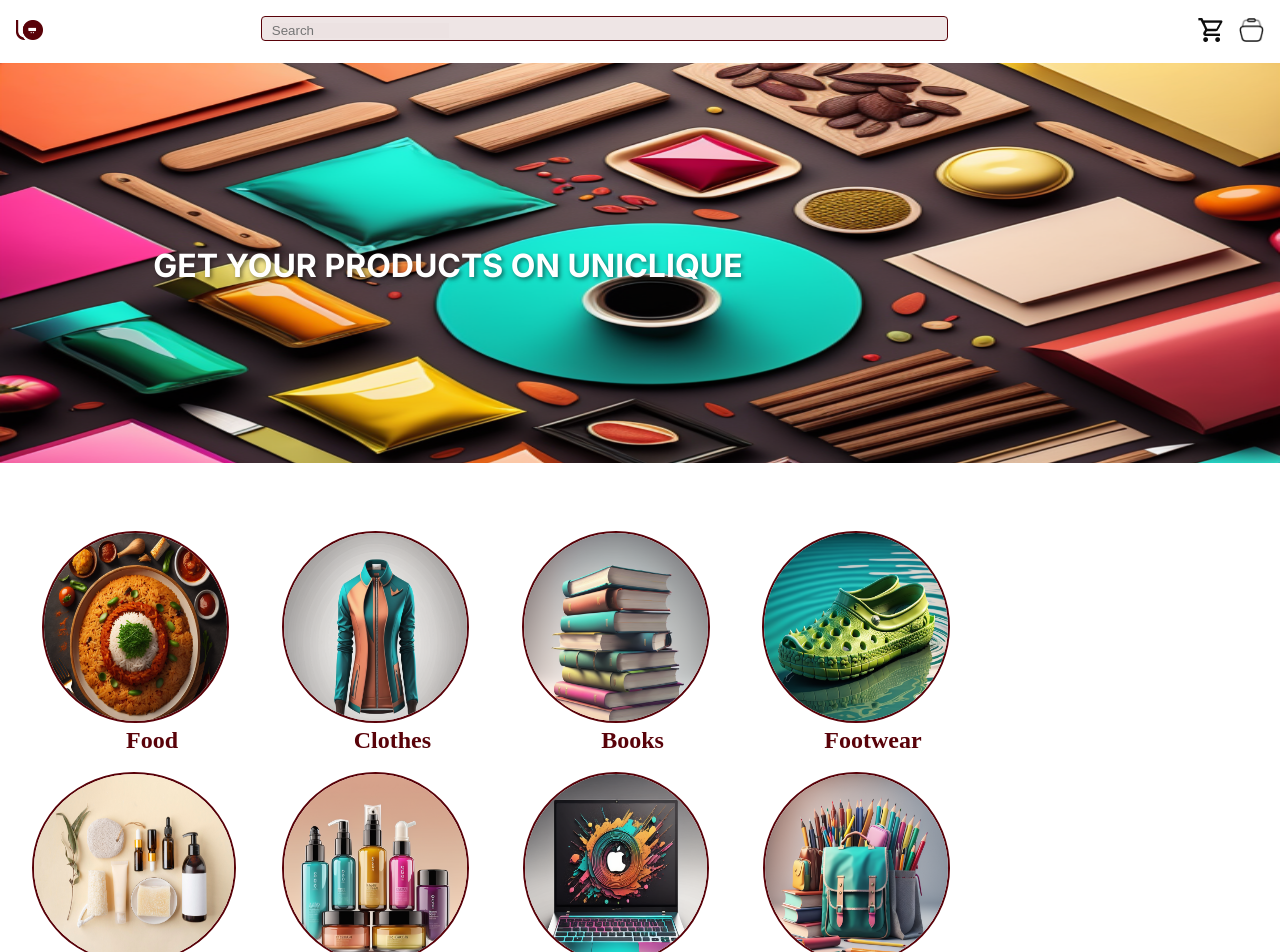
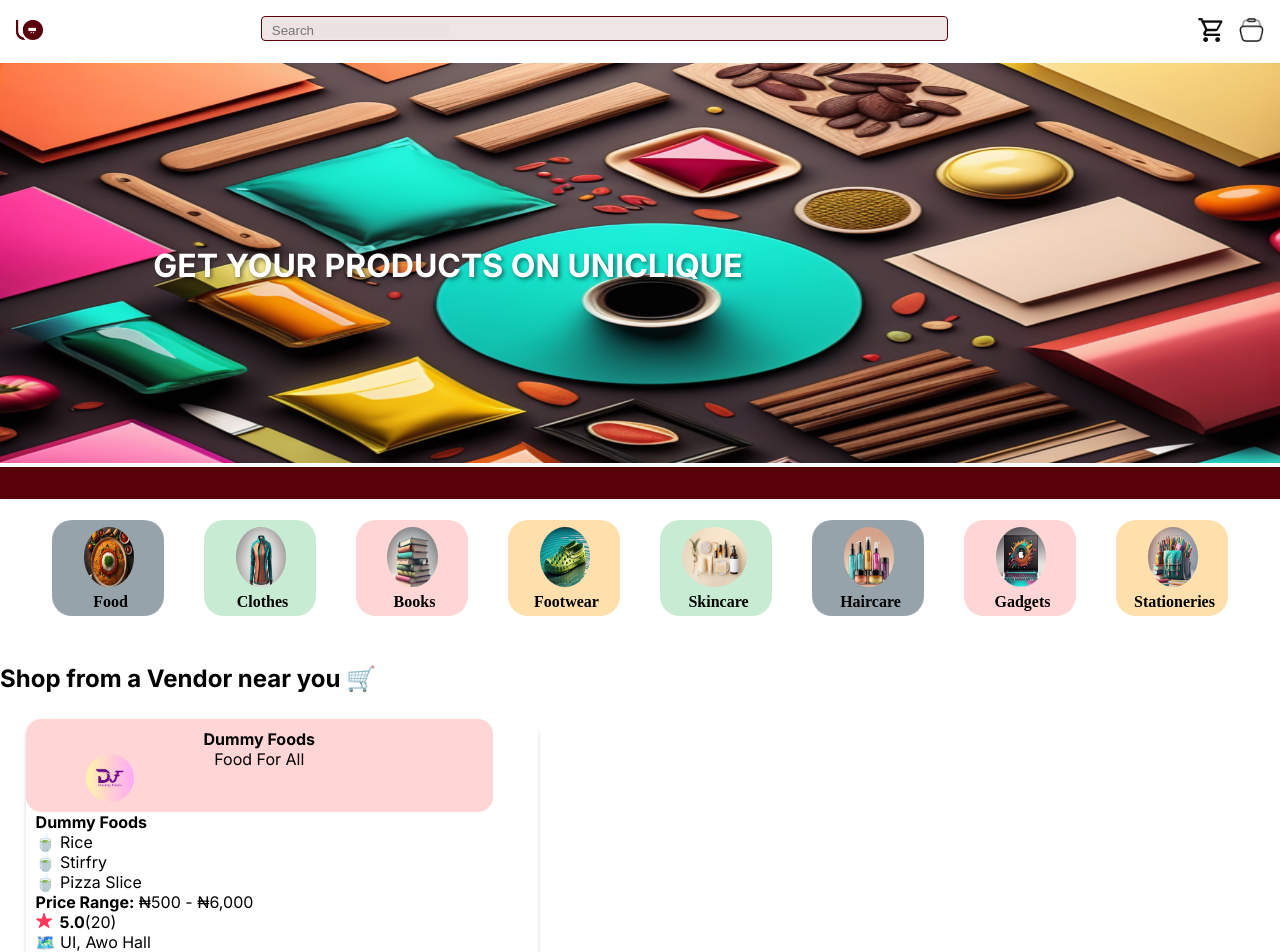
Before and after one commit to Oyinade003/Product-Page, a React (Vite) app in the folder product_page/: page / in a window 1280 px wide. Shown: the top 952 px of the page. Built offline with nearby package versions, Linux system fonts and the light colour scheme.

Commit message:
Maincontent redesign

```diff
--- a/product_page/src/components/MainContent.jsx
+++ b/product_page/src/components/MainContent.jsx
@@ -10,46 +10,72 @@ import skincareIcon from '../assets/skincare.jpg';
 import haircareIcon from '../assets/haircare.png';
 import gadgetsIcon from '../assets/gadgets.png';
 import stationeriesIcon from '../assets/stationeries.png';
+import dflogo from '../assets/dflogo.png';
+import star from '../assets/Star 1.png';
 
 const MainContent = () => {
   return (
     <div className={styles.mainContent}>
       <div className={styles.categoryIcons}>
-        <div className={styles.categoryIcon}>
+      <div className={`${styles.categoryIcon1} ${styles.categoryIcon}`}>
           <img src={foodIcon} alt="Food" />
           <h3>Food</h3>
         </div>
-        <div className={styles.categoryIcon}>
+        <div className={`${styles.categoryIcon3} ${styles.categoryIcon}`}>
           <img src={clothesIcon} alt="Clothes" />
           <h3>Clothes</h3>
         </div>
-        <div className={styles.categoryIcon}>
+        <div className={`${styles.categoryIcon} ${styles.categoryIcon4}`}>
           <img src={booksIcon} alt="Books" />
           <h3>Books</h3>
         </div>
-        <div className={styles.categoryIcon}>
+        <div className={`${styles.categoryIcon} ${styles.categoryIcon2}`}>
           <img src={footwearIcon} alt="Footwear" />
           <h3>Footwear</h3>
         </div>
-        <div className={styles.categoryIcon}>
+        <div className={`${styles.categoryIcon} ${styles.categoryIcon3}`}>
           <img src={skincareIcon} alt="Skincare" />
           <h3>Skincare</h3>
         </div>
-        <div className={styles.categoryIcon}>
+        <div className={`${styles.categoryIcon1} ${styles.categoryIcon}`}>
           <img src={haircareIcon} alt="Haircare" />
           <h3>Haircare</h3>
         </div>
-        <div className={styles.categoryIcon}>
+        <div className={`${styles.categoryIcon} ${styles.categoryIcon4}`}>
           <img src={gadgetsIcon} alt="Gadgets" />
           <h3>Gadgets</h3>
         </div>
-        <div className={styles.categoryIcon}>
+        <div className={`${styles.categoryIcon} ${styles.categoryIcon2}`}>
           <img src={stationeriesIcon} alt="Stationeries" />
           <h3>Stationeries</h3>
         </div>
       </div>
 
-      {/* <div className={styles.vendor}>
+      {/* VENDORS */}
+      <div className={styles.vendors}>
+        <h2> Shop from a Vendor near you 🛒 </h2>
+        <div className={styles.vendor}>
+          <div className={styles.vendorheader}>
+            <p><b> Dummy Foods </b> </p>
+            <p> Food For All </p>
+            <img src={dflogo} alt="dflogo" className={styles.dflogo} />
+          </div>
+          <h4 className={styles.contenthead}> Dummy Foods</h4>
+          <ul className={styles.product}>
+            <li>&#x1F375; Rice </li>
+            <li>&#x1F375;  Stirfry </li>
+            <li>&#x1F375; Pizza Slice </li>
+          </ul>
+          <p> <b> Price Range:</b> &#8358;500 - &#8358;6,000 </p>
+          <div className={styles.rating}>
+            <img src={star} alt='star' className={styles.star}/> <p><b>5.0</b>(20)</p>
+          </div>
+          <p>🗺️ UI, Awo Hall </p>
+          <p><small> Delivery Charges Apply </small></p>
+        </div>
+      </div>
+
+      {/* <div className={styles.vendorSignUp}>
         <button className={styles.vendorButton}>Get started as a Vendor</button>
       </div> */}
     </div>
--- a/product_page/src/styles/Footer.module.css
+++ b/product_page/src/styles/Footer.module.css
@@ -18,7 +18,7 @@
 
   .column {
     flex: 1;
-    min-width: 150px;
+    max-width: 150px;
   }
 
   .column h4 {
@@ -44,7 +44,7 @@
   @media (max-width: 768px) and (min-width: 325px) {
     .column {
       flex: 1;
-      min-width: 120px;
+      min-width: 90px;
       font-size: 0.8rem;
     }
   }
@@ -52,7 +52,7 @@
   @media (max-width: 767px) and (min-width: 360px) {
     .column {
       flex: 1;
-      min-width: 100px;
+      min-width: 70px;
       font-size: 0.8rem;
     }
   }
@@ -60,7 +60,7 @@
   @media (max-width: 920px) and (min-width: 360px) {
     .column {
       font-size: 0.8rem;
-      min-width: 70px;
+      min-width: 50px;
     }
     .footer {
       padding: 1.2rem;
--- a/product_page/src/styles/MainContent.module.css
+++ b/product_page/src/styles/MainContent.module.css
@@ -1,17 +1,9 @@
 /* src/styles/MainContent.module.css */
 .mainContent {
-    /* padding: 2rem;
-    background-color: #000;
     box-shadow: 0 2px 4px rgba(0, 0, 0, 0.1);
-    max-width: 95%;
-    overflow: hidden; */
+    max-width: 100%;
     background-color: #fff;
-    color: #fff;
-    padding: 2rem;
-    display: flex;
-    flex-wrap: wrap;
-    justify-content: space-between;
-    /* gap: 2rem; */
+    color: #000;
   }
 
   .heading {
@@ -22,45 +14,132 @@
   }
 
   .categoryIcons {
-    margin-top: 2rem;
-    display: grid;
-    grid-template-columns: repeat(4, 1fr);
-    gap: 0.02em;
-    justify-items: center;
-    overflow: hidden;
+    width: 100%;
+    justify-content: space-between;
+    margin: 2rem 0 2rem 0;
+    display: flex;
+    flex-direction: row;
+    padding: 16px;
+    justify-content: center;
   }
 
   .categoryIcon {
     justify-items: center;
-    width: 15em;
-    height: 15em;
+    width: 7em;
+    height: 6em;
+    border-radius: 20px;
+    padding-left: 20px;
+    padding-top: 5px;
+    margin: 5px 20px 0 20px;
+  }
+
+  .categoryIcon1 {
+    background-color: rgba(47, 72, 88, 0.5);
+  }
+  .categoryIcon2 {
+    background-color: rgba(255, 192, 89, 0.5);
+  }
+  .categoryIcon3 {
+    background-color: rgba(143, 216, 168, 0.5);
+  }
+  .categoryIcon4 {
+    background-color: rgba(255, 171, 171, 0.5);
   }
 
   .categoryIcon h3 {
+    text-align: center;
+    margin-right: 15px;
     font-family: 'Fredericka the Great';
-    font-size: 1.5rem;
+    font-size: 1.0rem;
     font-weight: bold;
     margin-bottom: 0.5rem;
-    text-align: center;
-    color: #590209;
+    color: #000;
   }
 
   .categoryIcon img{
-    width: 85%;
-    height: 80%;
-    border: solid 2px #590209;
+    width: 75%;
+    height: 70%;
+    border: solid 2px transparent;
     border-radius: 50%;
   }
+
+  .vendors{
+    color: #000;
+    width: 40%;
+  }
+
+  .vendor{
+    color: #000;
+    border-radius: 15px;
+    box-shadow: 0px 4px 6px -2px rgba(0, 0, 0, 0.2), 0px 2px 4px -1px rgba(0, 0, 0, 0.1);
+    width: 100%;
+    padding: 0 10px;
+    margin: 5% 5% 0 5%;
+  }
+  .vendorheader{
+    background-color: rgba(255, 171, 171, 0.5);
+    color: #000;
+    height: 15%;
+    width: 95%;
+    border-radius: 15px;
+    display: flex;
+    flex-direction: column;
+    align-items: center;
+    padding: 10px 20px;
+    max-width: 100%;
+    text-align: center;
+    margin-left: -10px;
+  }
+  .vendorheader p{
+    margin: 0;
+    padding: 0;
+  }
+  .dflogo{
+    width: 3em;
+    height: 3em;
+    border-radius: 50%;
+    margin-right: 70%;
+    margin-top: -15px;
+  }
+  .content-head{
+    text-align: center;
+    margin: 0;
+  }
+  .product{
+    list-style-type: none;
+    margin: 0;
+    padding: 0;
+  }
+  .product li{
+    align-items: center;
+    margin: 0;
+    padding: 0;
+  }
+  .star{
+    width: 1em;
+    height: 1em;
+    color: #fff;
+    margin-right: 8px;
+  }
+  .rating{
+    display: flex;
+  }
+
+
+
+
 
   @media (max-width: 768px) and (min-width: 325px) {
     .categoryIcons {
       grid-template-columns: repeat(2, 0.5fr);
       gap: 0;
+      overflow-y: scroll;
     }
     .categoryIcon {
       justify-items: center;
-      width: 12em;
-      height: 12em;
+      width: 4em;
+      height: 3em;
+      padding-left: 20px;
     }
     .categoryIcon img{
       width: 65%;
@@ -72,7 +151,7 @@
       justify-self: center;
       margin-right: 4.5rem;
     }
-    .vendor {
+    .vendorSignUp {
       min-width: 100px;
       margin-left: 2rem;
     }
@@ -82,7 +161,7 @@
     }
   }
 
-  .vendor {
+  .vendorSignUp {
     flex: 1;
     min-width: 200px;
     margin-left: 15rem;
@@ -110,21 +189,24 @@
     }
     .categoryIcon {
       justify-items: center;
-      width: 11em;
-      height: 11em;
+      width: 5em;
+      height: 4em;
+      padding-left: 10px;
+      padding-bottom: 5px;
+      margin: 0px 10px 0 10px;
     }
     .categoryIcon img{
-      width: 60%;
-      height: 55%;
+      width: 75%;
+      height: 70%;
     }
     .categoryIcon h3 {
-      font-size: 1.2rem;
+      font-size: 0.8rem;
       text-align: center;
       justify-content: center;
       justify-self: center;
-      margin-right: 4.5rem;
+      margin-right: 1rem;
     }
-    .vendor {
+    .vendorSignUp {
       min-width: 100px;
       margin-left: 2rem;
     }
```
Also changed, not shown: product_page/src/assets/Star 1.png (added), product_page/src/assets/dflogo.png (added).
